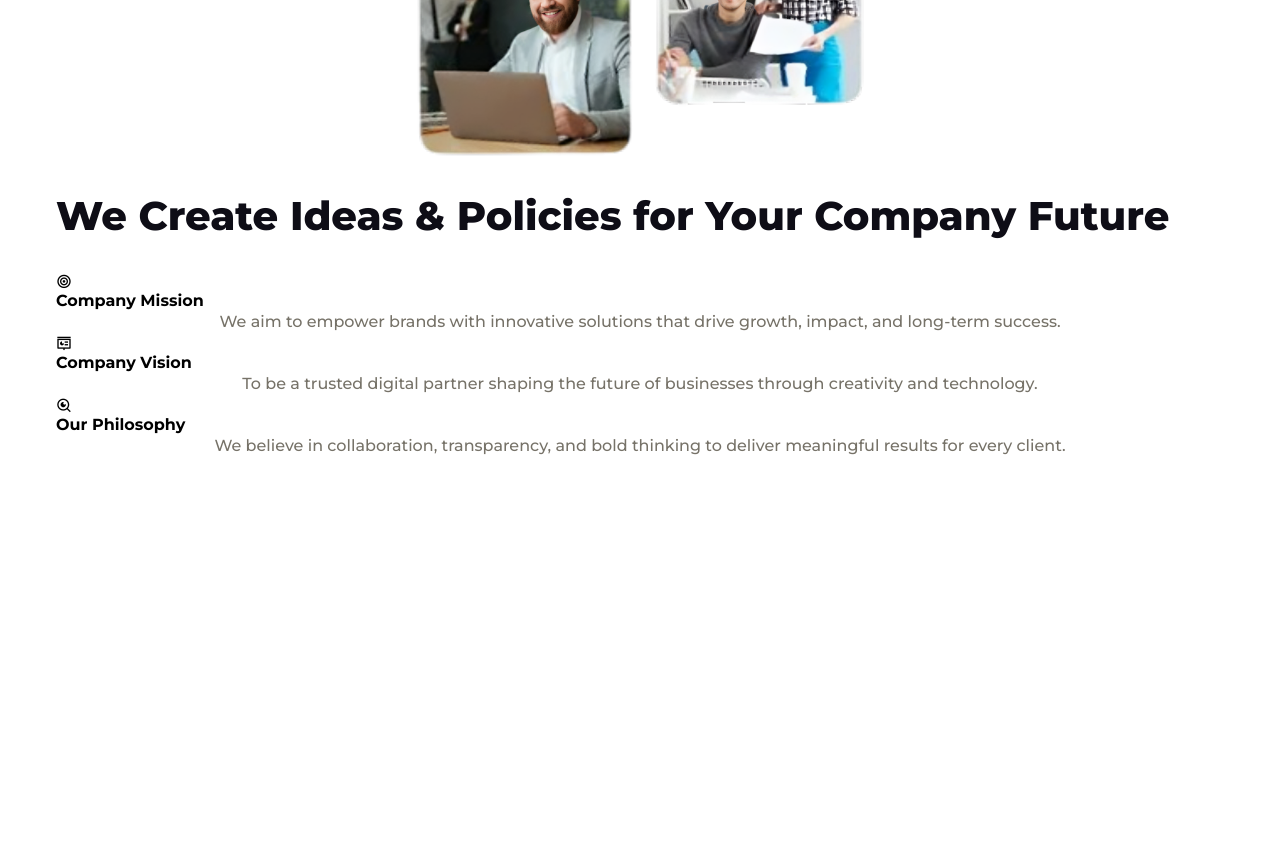
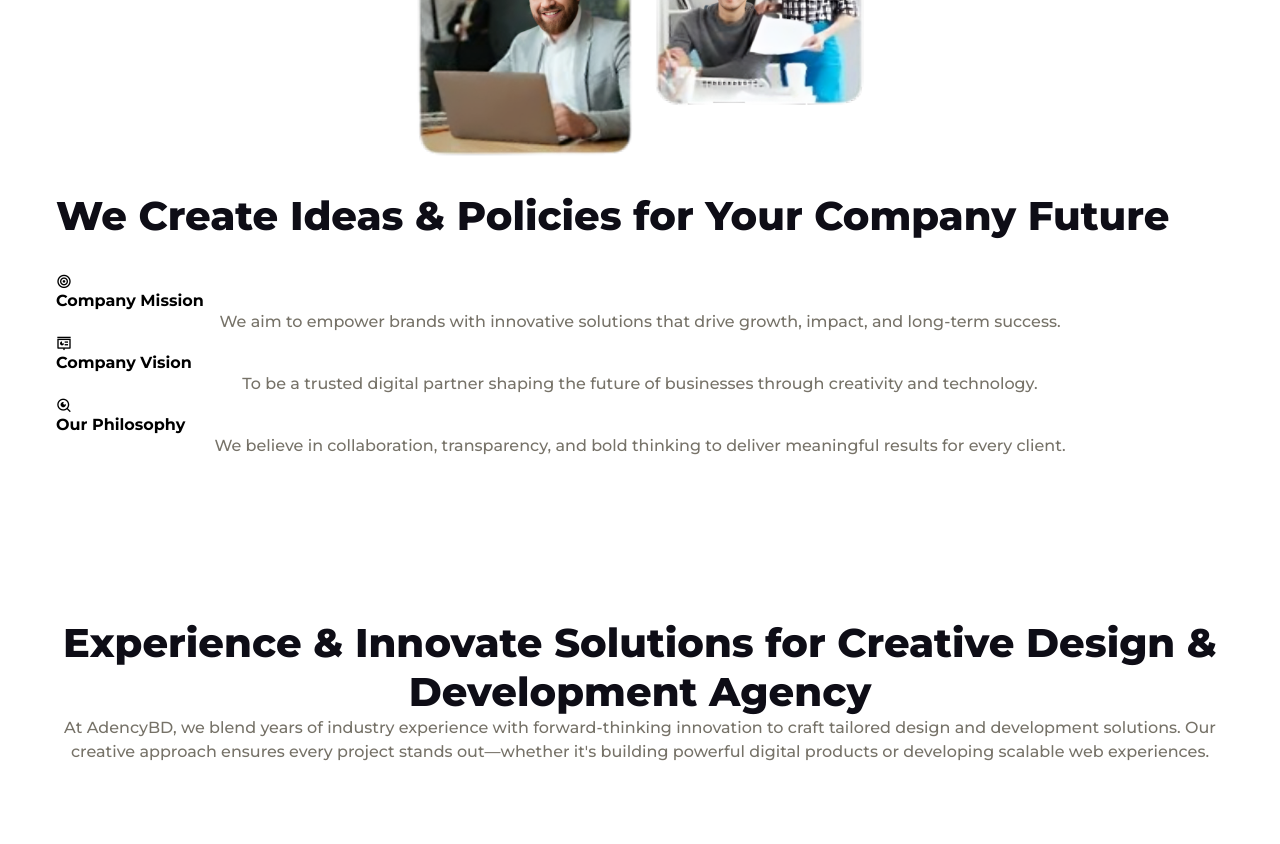
Before and after one commit to wacho91/AgencyBD, a plain HTML site: page index.html in a window 1280 px wide. Shown: the part 2368-3212 px from the top of the page. Before the commit the page ends 2906 px from the top, so only its background shows below. Drawn offline with nearby package versions, Linux system fonts and the light colour scheme.

Commit message:
Section portfoplio

```diff
--- a/index.html
+++ b/index.html
@@ -145,5 +145,24 @@
             </ul>
         </div>
     </section>
+
+    <section class="porfolio" id="portfolio">
+        <div class="section__container portfolio__container">
+            <div class="portfolio__header">
+                <h2 class="section__header">
+                    Experience & Innovate Solutions for Creative Design & Development
+                    Agency
+                </h2>
+
+                <p class="section__description">
+                    At AdencyBD, we blend years of industry experience with
+                    forward-thinking innovation to craft tailored design and development
+                    solutions. Our creative approach ensures every project stands
+                    out—whether it's building powerful digital products or developing
+                    scalable web experiences.
+                </p>
+            </div>
+        </div>
+    </section>
 </body>
 </html>
```
